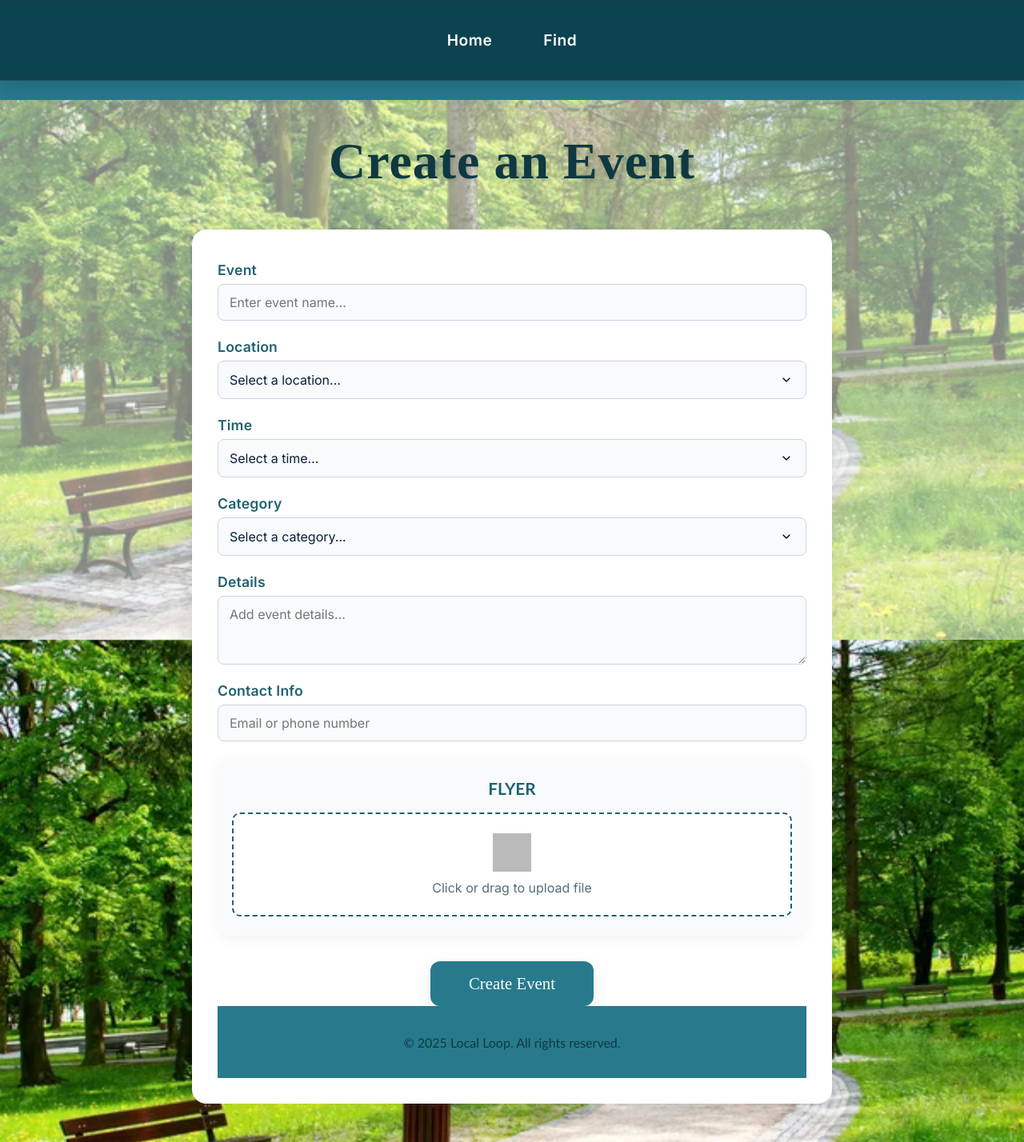
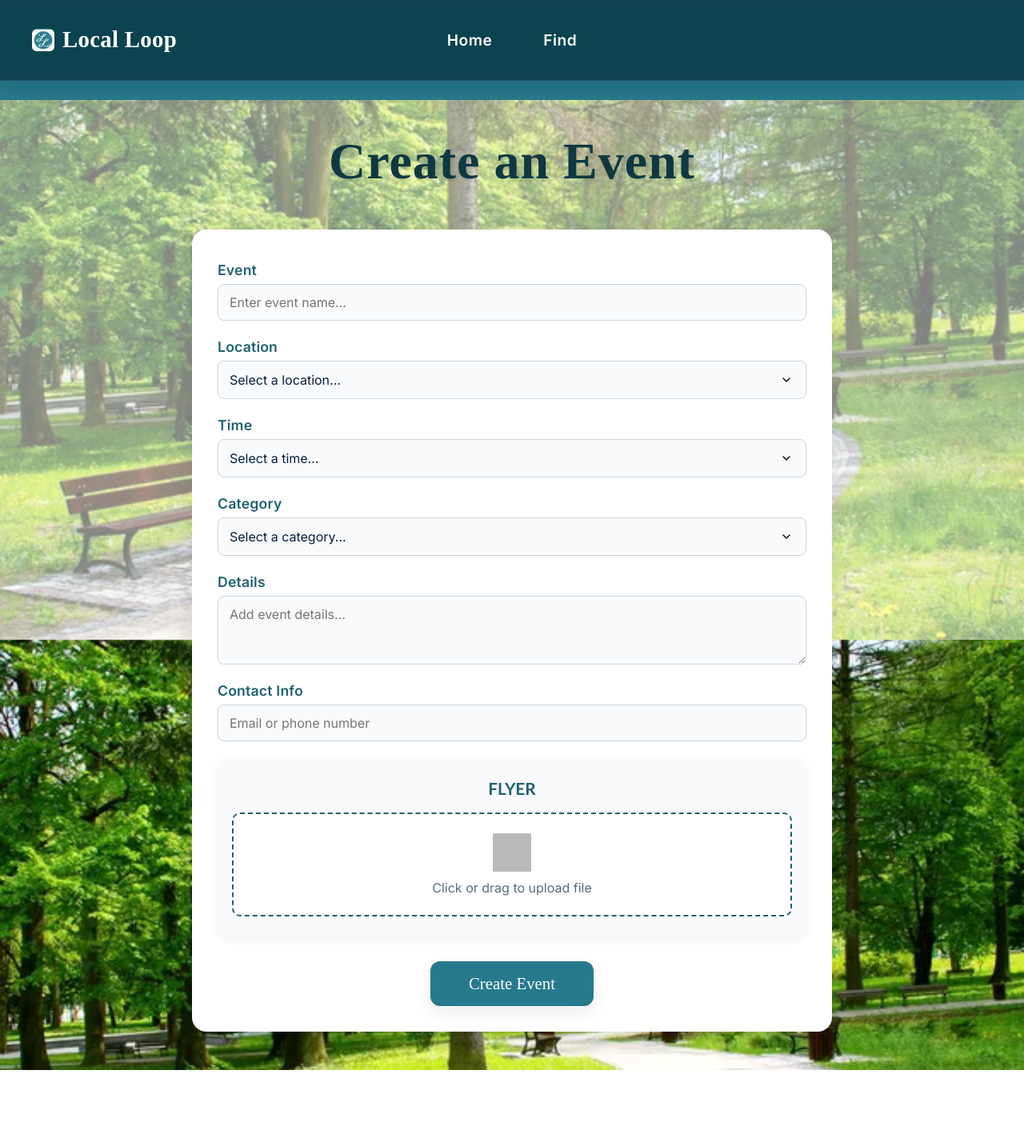
Before and after one commit to amane0002/LocalLoop, a Flask app: page /addevent in a window 1280 px wide. Shown: the whole page at 80% size. After the commit the page ends 1338 px from the top, so only its background shows below. Run offline with Flask 3, Linux system fonts and the light colour scheme; grey boxes are pictures that could not be loaded.

Commit message:
Update addevent.html

```diff
--- a/templates/addevent.html
+++ b/templates/addevent.html
@@ -10,6 +10,10 @@
   <header>
     <nav class="top-nav">
       <link rel="stylesheet" href="../static/css/addevent.css"/>
+      <a class="brand" href="{{ url_for('home') }}">
+        <img src="../static/images/favicon.jpg" alt="Local Loop logo" />
+        <span>Local Loop</span>
+      </a>
       <a href="{{ url_for('home') }}">Home</a>
       <a href="{{ url_for('display_events') }}">Find</a>
     </nav>
@@ -84,9 +88,7 @@
   <button type="submit">Create Event</button>
   </form>
 
-  <footer>
-    <p>&copy; 2025 Local Loop. All rights reserved.</p>
-  </footer>
+
 
 </body>
 </html>
```
